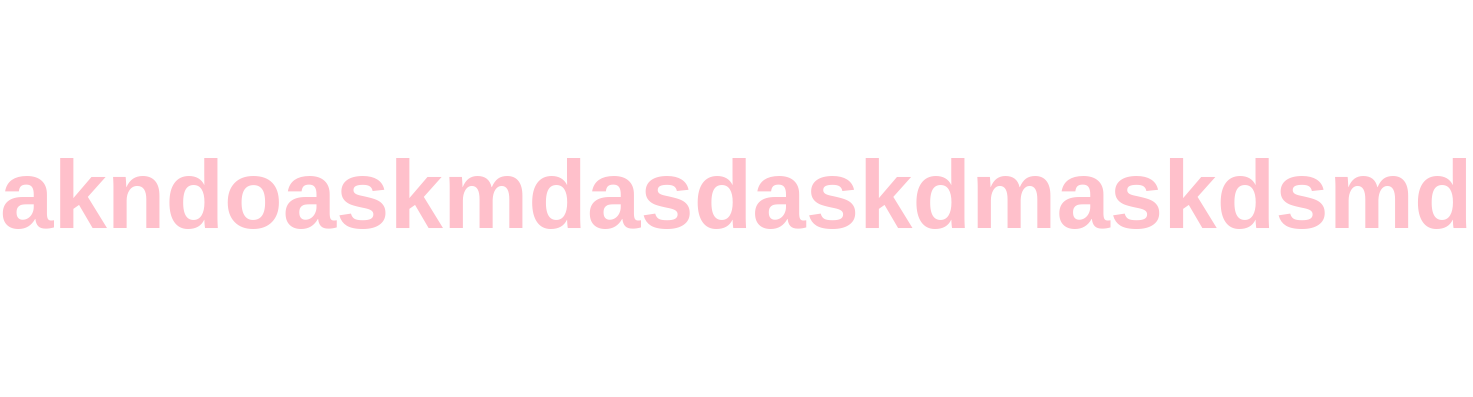
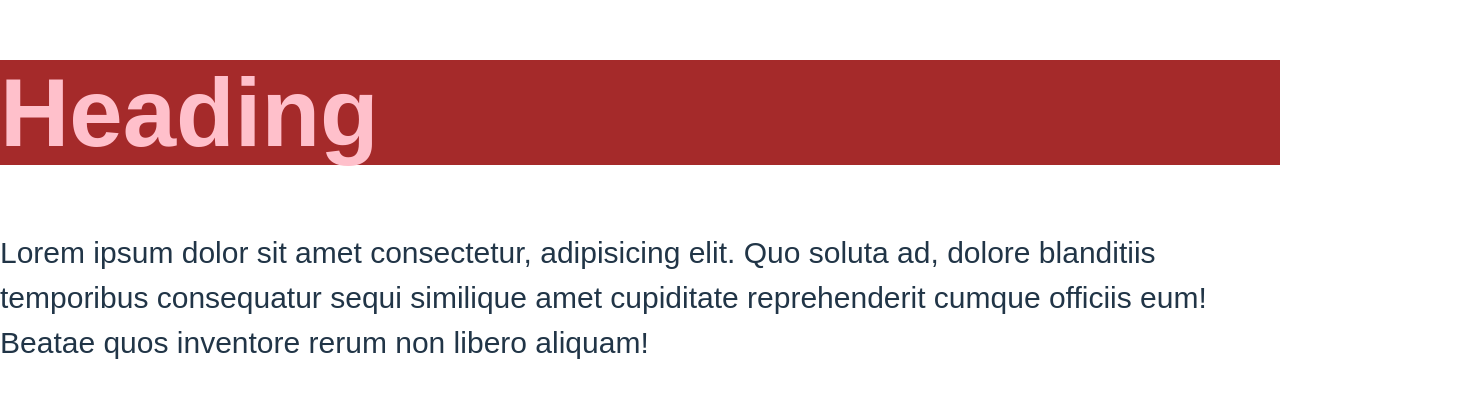
Before and after one commit to 1Luis-Amaro/Projeto-Cronos-com-React, a React (Vite) app in the folder chronos-pomodoro/: page / in a window 1280 px wide. Shown: the part 205-602 px from the top of the page, 1473 px wide, since content can reach past the window. Built offline with nearby package versions, Linux system fonts and the light colour scheme.

Commit message:
CSS module exemplo

```diff
--- a/chronos-pomodoro/src/App.tsx
+++ b/chronos-pomodoro/src/App.tsx
@@ -1,16 +1,19 @@
-import './styles/theme.css'
-import './styles/global.css'
+import "./styles/theme.css";
+import "./styles/global.css";
+import Heading from "./components/Heading";
 
 function App() {
-
   return (
     <>
-      <div>
-        <h1>akndoaskmdasdaskdmaskdsmd</h1>
-      </div>
-
+      <Heading />
+      <p>
+        Lorem ipsum dolor sit amet consectetur, adipisicing elit. Quo soluta ad,
+        dolore blanditiis temporibus consequatur sequi similique amet cupiditate
+        reprehenderit cumque officiis eum! Beatae quos inventore rerum non
+        libero aliquam!
+      </p>
     </>
-  )
+  );
 }
 
-export default App
+export default App;
--- /dev/null
+++ b/chronos-pomodoro/src/components/Heading.module.css
@@ -0,0 +1,7 @@
+.heading {
+  background-color: brown;
+}
+
+.cyan {
+  color: cyan;
+}
--- /dev/null
+++ b/chronos-pomodoro/src/components/Heading.tsx
@@ -0,0 +1,10 @@
+import React from 'react'
+import styles from './Heading.module.css'
+
+const Heading = () => {
+  return (
+    <h1 className={styles.heading}>Heading</h1>
+  )
+}
+
+export default Heading
```
